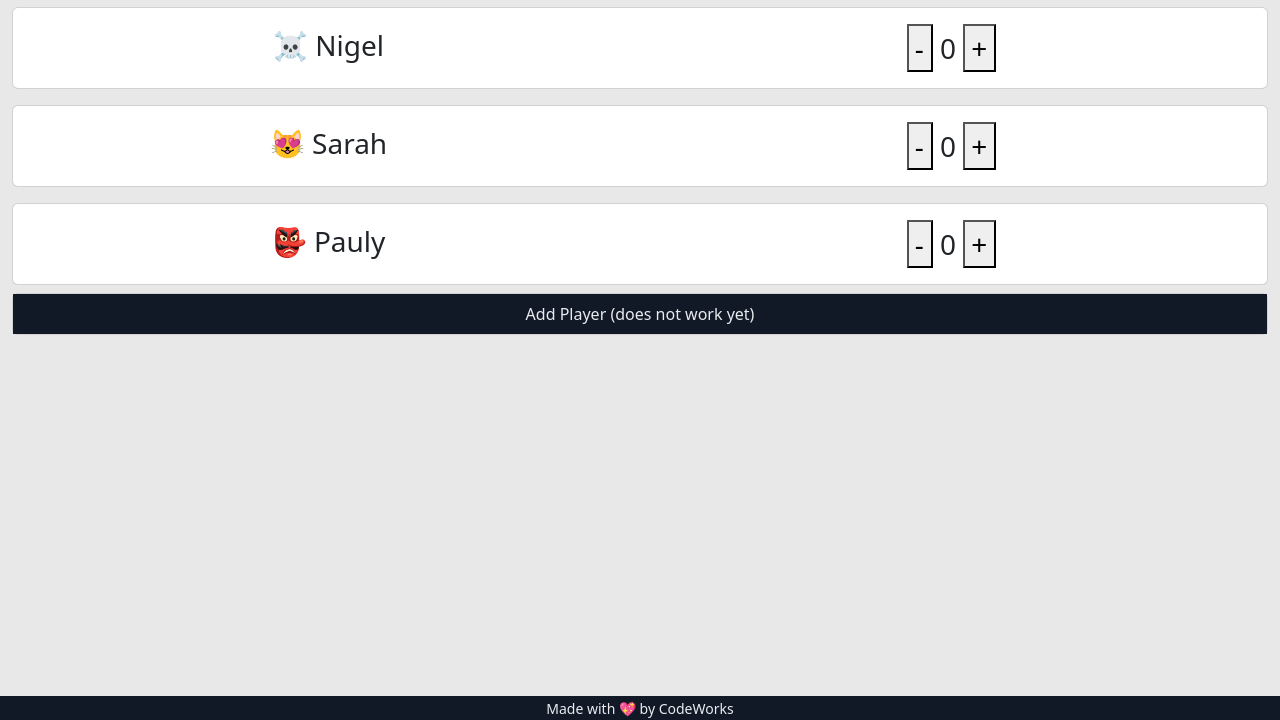
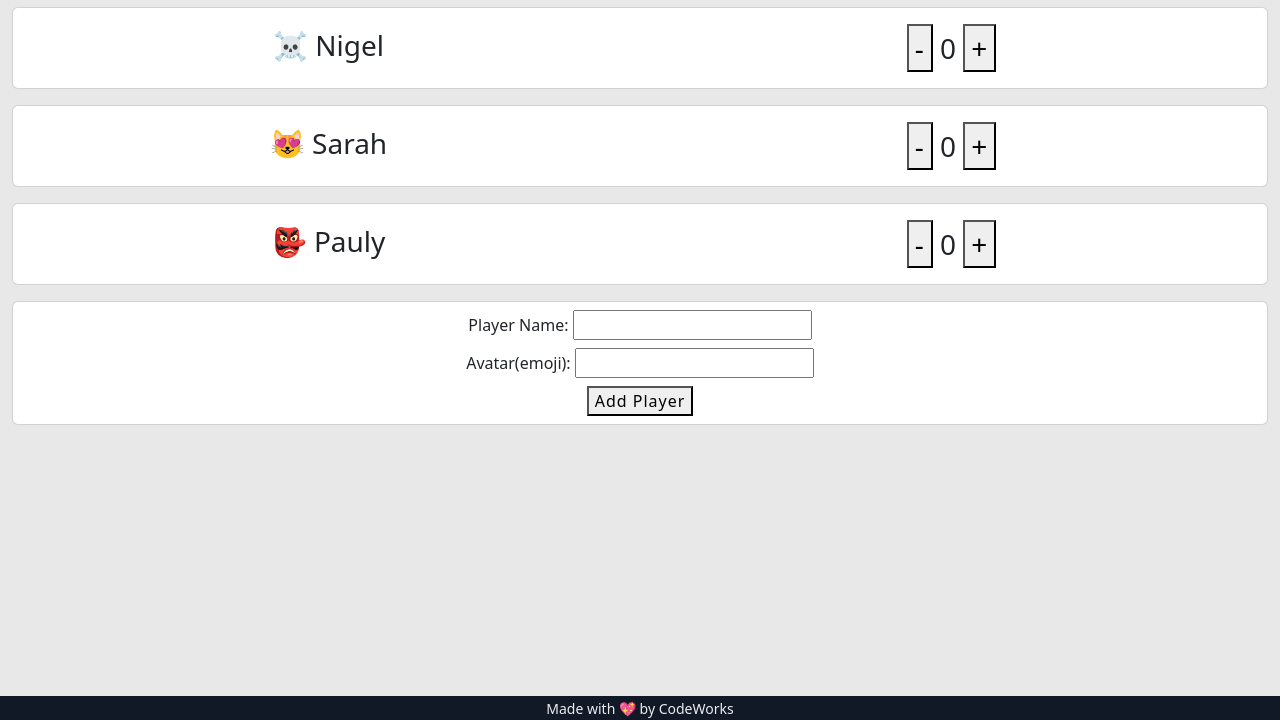
Before and after one commit to nigelsprague/gamenight, a website with bundled scripts: page index.html in a window 1280 px wide. Shown: the part 80-800 px from the top of the page. Built offline with nearby package versions, Linux system fonts and the light colour scheme; a script that the page names is missing.

Commit message:
add player form added (no function)

```diff
--- a/app/controllers/PlayersController.js
+++ b/app/controllers/PlayersController.js
@@ -17,6 +17,10 @@ export class playersController {
     this.drawPlayers()
   }
 
+  addPlayer(playerName) {
+    event.preventDefault()
+  }
+
   drawPlayers() {
     const players = AppState.players
     let playerContent = ''
--- a/app/services/PlayersService.js
+++ b/app/services/PlayersService.js
@@ -10,6 +10,10 @@ class PlayersService {
     const playerToScore = AppState.players.find(player => player.name == playerName)
     playerToScore.score--
   }
+
+  addPlayer(playerName) {
+
+  }
 }
 
 export const playersService = new PlayersService()
--- a/index.html
+++ b/index.html
@@ -42,8 +42,20 @@
   <main class="container-fluid">
     <!-- <section id="router-view"></section> -->
     <div id="player-cards"></div>
-    <div class="card">
-      <span class="text-center text-light bg-dark py-2">Add Player (does not work yet)</span>
+    <div class="card text-center py-2 my-3">
+      <form onsubmit="app.playersController.addPlayer(playerName)">
+        <div>
+          <label for="name">Player Name:</label>
+          <input type="text" minlength="2" maxlength="15" name="playerName" required />
+        </div>
+        <div class="py-2">
+          <label for="avatar">Avatar(emoji):</label>
+          <input type="text" minlength="1" maxlength="1" name="playerAvatar" required />
+        </div>
+        <div>
+          <button type="submit">Add Player</button>
+        </div>
+      </form>
     </div>
   </main>
 
```
